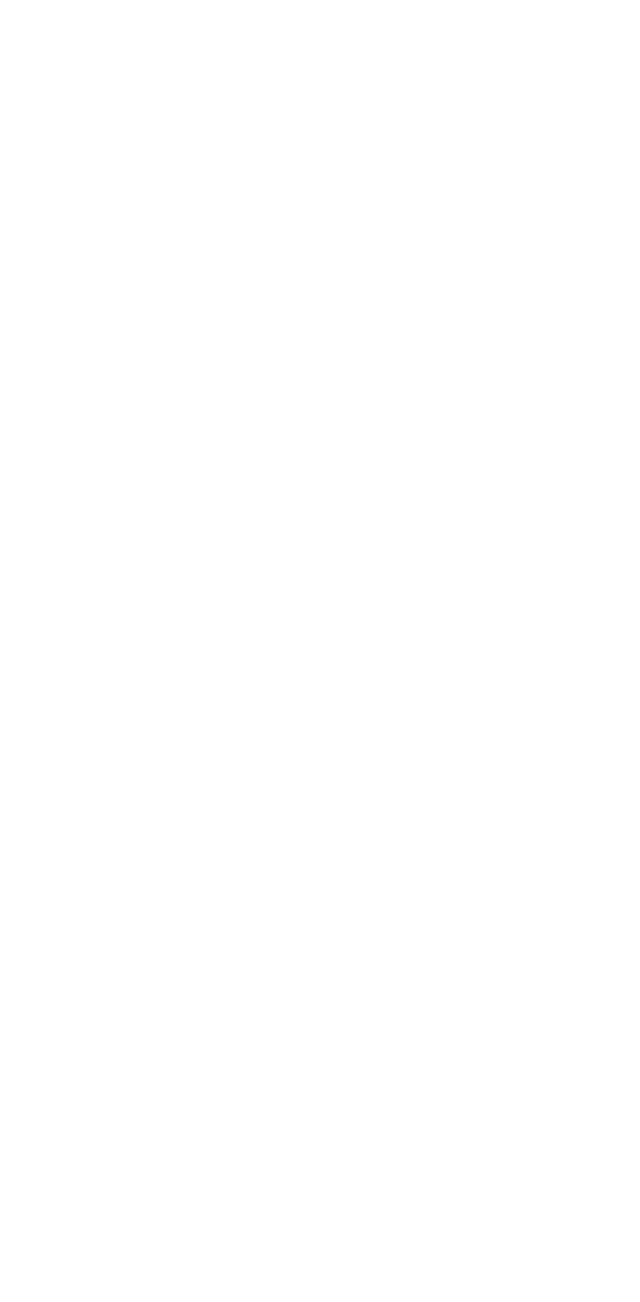
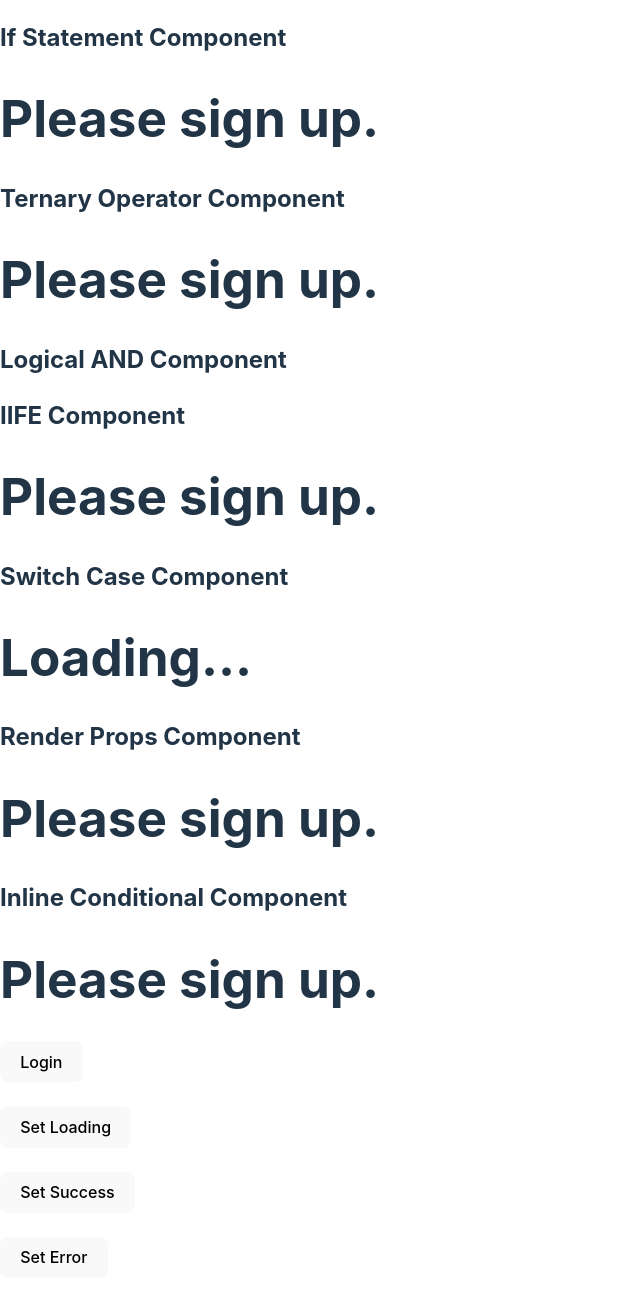
Before and after one commit to ManthanThakor/React-js, a React (Vite) app in the folder 13.React Conditional Rendering/13.2_practice-conditional/vitrect/: page / in a window 1280 px wide. Shown: the top 1302 px of the page, without its empty margins (0-640 px from the left). Before the commit the page ends 800 px from the top, so only its background shows below. Built offline with nearby package versions, Linux system fonts and the light colour scheme.

Commit message:
react conditional Rendering 7

```diff
--- a/13.React Conditional Rendering/13.2_practice-conditional/vitrect/src/App.jsx
+++ b/13.React Conditional Rendering/13.2_practice-conditional/vitrect/src/App.jsx
@@ -1,13 +1,48 @@
-
-import './App.css'
+import React, { useState } from 'react';
+import IfStatementComponent from '../components/IfStatementComponent';
+import TernaryOperatorComponent from '../components/TernaryOperatorComponent';
+import LogicalAndComponent from '../components/LogicalAndComponent';
+import IIFEComponent from '../components/IIFEComponent';
+import SwitchCaseComponent from '../components/SwitchCaseComponent';
+import RenderPropsComponent from '../components/RenderPropsComponent';
+import InlineConditionalComponent from '../components/InlineConditionalComponent';
 
 function App() {
+  const [isLoggedIn, setIsLoggedIn] = useState(false);
+  const [status, setStatus] = useState('loading');
 
   return (
-    <>
+    <div>
+      <h2>If Statement Component</h2>
+      <IfStatementComponent isLoggedIn={isLoggedIn} />
 
-    </>
-  )
+      <h2>Ternary Operator Component</h2>
+      <TernaryOperatorComponent isLoggedIn={isLoggedIn} />
+
+      <h2>Logical AND Component</h2>
+      <LogicalAndComponent isLoggedIn={isLoggedIn} />
+
+      <h2>IIFE Component</h2>
+      <IIFEComponent isLoggedIn={isLoggedIn} />
+
+      <h2>Switch Case Component</h2>
+      <SwitchCaseComponent status={status} />
+
+      <h2>Render Props Component</h2>
+      <RenderPropsComponent isLoggedIn={isLoggedIn} />
+
+      <h2>Inline Conditional Component</h2>
+      <InlineConditionalComponent isLoggedIn={isLoggedIn} />
+
+      <button onClick={() => setIsLoggedIn(!isLoggedIn)}>
+        {isLoggedIn ? 'Logout' : 'Login'}
+      </button>
+      <br></br><br></br>
+      <button onClick={() => setStatus('loading')}>Set Loading</button><br></br><br></br>
+      <button onClick={() => setStatus('success')}>Set Success</button><br></br><br></br>
+      <button onClick={() => setStatus('error')}>Set Error</button><br></br><br></br><br></br><br></br><br></br><br></br>
+    </div>
+  );
 }
 
-export default App
+export default App;
```
